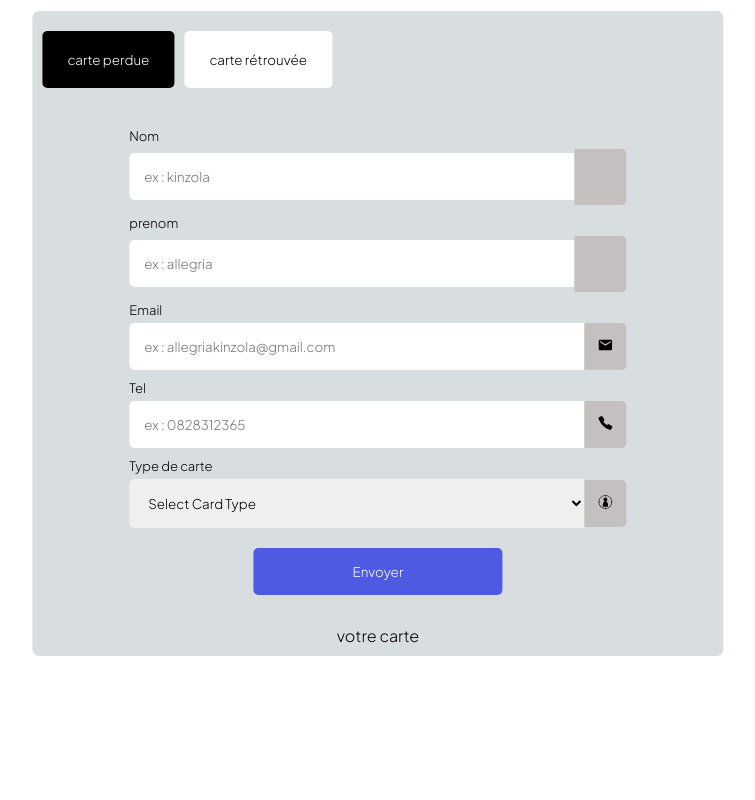
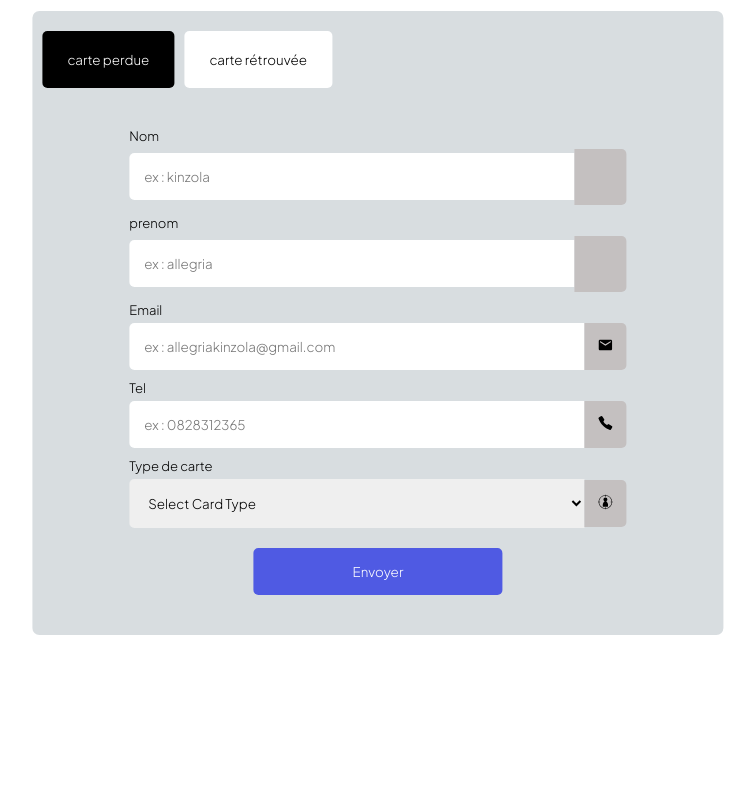
Before and after one commit to allegriakinzola/eureka, a React (Vite) app: page / in a window 1280 px wide. Shown: the part 1660-2460 px from the top of the page, without its empty margins (262-1017 px from the left). Built offline with nearby package versions, Linux system fonts and the light colour scheme; some icons are missing; a web font is replaced by a local one.

Commit message:
changess

```diff
--- a/src/sections/formcardstoled.jsx
+++ b/src/sections/formcardstoled.jsx
@@ -18,7 +18,8 @@ function Success () {
 
 export function Formcardstoled() {
   const [mareponse, setMareponse] = useState('')
-  const [cardislosted, setCardislosted] = useState(false)
+  const [cardislosted, setCardislosted] = useState(true)
+  const [showsucess, setShowsucess] = useState(false)
   const [touched, setTouched] = useState({
     name : false,
     lastname : false,
@@ -77,16 +78,17 @@ export function Formcardstoled() {
 
   const handleSubmit = async (e) => {
     e.preventDefault();
+    setShowsucess(true)
     try {
       const response = await axios.post('https://heurekaback.onrender.com/userscardsstoled', dataForm);
 
       console.log(response.data);
       if(response.data === "exist"){
-        setCardislosted(true)
+        setShowsucess(false)
         setMareponse("votre carte a été trouvée")
       }else{
+        setShowsucess(false)
         setMareponse("votre carte n'a pas été trouvée")
-        setCardislosted(true)
       }
     } catch (error) {
       console.error(`une erreur s'est produite lors de l'envoie des données : ${error}`);
@@ -188,10 +190,11 @@ export function Formcardstoled() {
         <div className='submitcont'>
           <button type='submit' className='submit'>Envoyer</button>
         </div>
-        <div className='reponse'>
-          {cardislosted ? <p>{mareponse}</p> : <Success/>}
-        </div>
-
+        {cardislosted ? (
+          <div className='reponse'>
+            {showsucess ? <Success /> :   <p>{mareponse}</p>}
+          </div>
+        ) : <p>{mareponse}</p>}
       </form>
     </div>
   );
```
